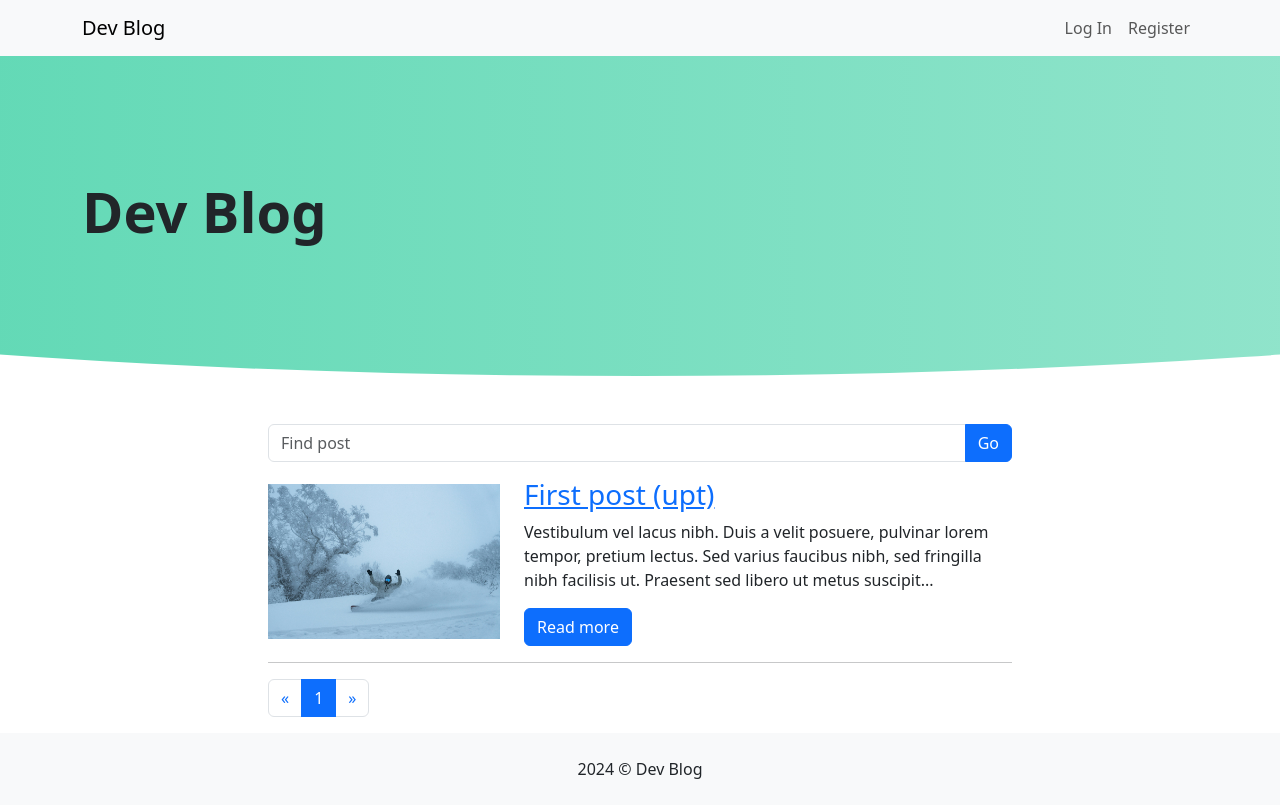
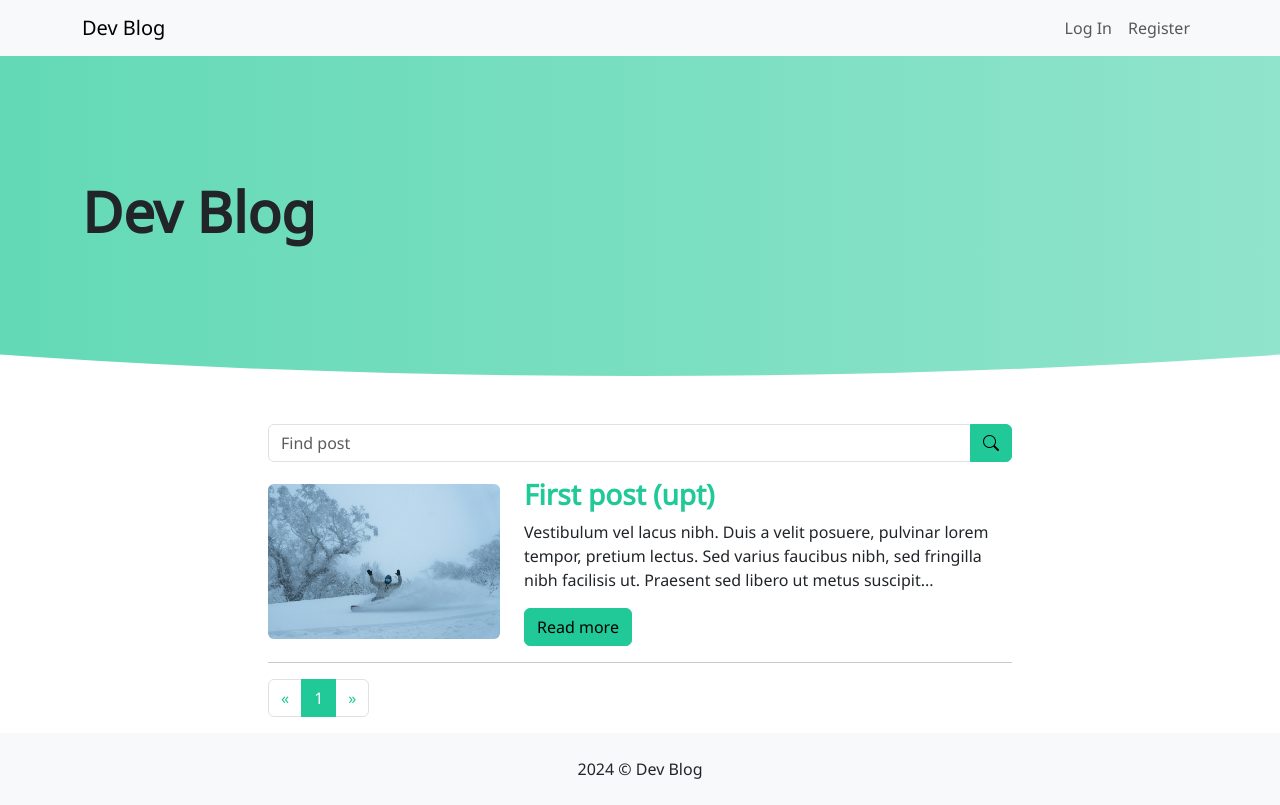
Before and after one commit to ImGoncharovAnton/py-flask-blog, a Flask app: page / in a window 1280 px wide. Run offline with Flask 3, Linux system fonts and the light colour scheme; data comes from the database, SQL or seed files in the repository; both versions use the stored data as it was after the commit; style sheets or scripts are compiled from the project's sources.

Commit message:
add bootstrap and bootstrap-icons in project with generated css file, change some styles, add edited and scheduled badges for posts

```diff
--- a/app/blog/views.py
+++ b/app/blog/views.py
@@ -56,7 +56,7 @@ def posts():
     ORDER BY id DESC LIMIT %s OFFSET %s""" % (paginate['per_page'], paginate['offset'])
 
     posts_list = db.execute(query).fetchall()
-    return render_template('index.html', posts=posts_list, paginate=paginate)
+    return render_template('index.html', posts=posts_list, paginate=paginate, now=datetime.now().date())
 
 
 @bp.route('/create', methods=['GET', 'POST'])
--- a/app/static/app.css
+++ b/app/static/app.css
@@ -1,3 +1,9 @@
+@import url('https://fonts.googleapis.com/css2?family=Noto+Sans:ital,wght@300,400,700;300,400,700&display=swap');
+
+body {
+    font-family: 'Noto Sans', 'Lucida Sans', 'Lucida Sans Regular', 'Lucida Sans Grande', 'Lucida Sans Unicode', Geneva, Verdana, sans-serif;
+}
+
 .header {
     height: 40vh;
     position: relative;
--- a/app/templates/index.html
+++ b/app/templates/index.html
@@ -6,7 +6,7 @@
         <form action="" method="get">
             <div class="input-group mb-3">
                 <input type="text" name="q" id="q" class="form-control" placeholder="Find post" value="{{ request.args.q }}">
-                <button class="btn btn-primary" type="submit">Go</button>
+                <button class="btn btn-primary" type="submit"><i class="bi bi-search"></i></button>
             </div>
         </form>
     </div>
@@ -14,18 +14,26 @@
         {% for post in posts %}
         <div class="row align-items-center">
             <div class="col-md-4">
-                <img src="{{ url_for('uploads', filename=post.image) }}" alt="" class="img-fluid">
+                <img src="{{ url_for('uploads', filename=post.image) }}" alt="" class="img-fluid rounded">
             </div>
             <div class="col-md-8">
-                <h3><a href="{{ url_for('blog.post_detail', slug=post.slug) }}">{{ post.title }}</a>
+                <h3>
+                    <a href="{{ url_for('blog.post_detail', slug=post.slug) }}" class="text-decoration-none fw-bold">{{ post.title }}</a>
                 </h3>
+                {% if not post.publish %}
+                    <div class="badge text-danger border border-danger border-2"><i class="bi bi-pen me-1"></i>Draft</div>
+                {% else %}
+                    {% if post.publish > now %}
+                        <div class="badge text-dark border border-dark border-2"><i class="bi bi-clock me-1"></i>Schedule</div>
+                    {% endif %}
+                {% endif %}
                 <p>{{ post.body|truncate }}</p>
                 <a href="{{ url_for('blog.post_detail', slug=post.slug) }}" class="btn btn-primary">Read more</a>
             </div>
         </div>
             <hr>
         {% endfor %}
-        <nav aria-label="Page navigation example">
+        <nav aria-label="Page navigation">
           <ul class="pagination">
             <li class="page-item">
               <a class="page-link" href="{{ request.path }}?page={{ paginate.prev_page }}{% if request.args.q %}&q={{ request.args.q }}{% endif %}" aria-label="Previous">
@@ -43,19 +51,5 @@
           </ul>
         </nav>
     </div>
-
-{#<nav aria-label="Page navigation example">#}
-{#  <ul class="pagination justify-content-center">#}
-{#    <li class="page-item disabled">#}
-{#      <a class="page-link">Previous</a>#}
-{#    </li>#}
-{#    <li class="page-item"><a class="page-link" href="#">1</a></li>#}
-{#    <li class="page-item"><a class="page-link" href="#">2</a></li>#}
-{#    <li class="page-item"><a class="page-link" href="#">3</a></li>#}
-{#    <li class="page-item">#}
-{#      <a class="page-link" href="#">Next</a>#}
-{#    </li>#}
-{#  </ul>#}
-{#</nav>#}
 </div>
 {% endblock content %}
--- a/app/templates/layout.html
+++ b/app/templates/layout.html
@@ -6,7 +6,7 @@
           content="width=device-width, user-scalable=no, initial-scale=1.0, maximum-scale=1.0, minimum-scale=1.0">
     <meta http-equiv="X-UA-Compatible" content="ie=edge">
     <title>Flask blog</title>
-    <link href="https://cdn.jsdelivr.net/npm/bootstrap@5.3.3/dist/css/bootstrap.min.css" rel="stylesheet" integrity="sha384-QWTKZyjpPEjISv5WaRU9OFeRpok6YctnYmDr5pNlyT2bRjXh0JMhjY6hW+ALEwIH" crossorigin="anonymous">
+    <link rel="stylesheet" href="{{ url_for('static', filename='index.css') }}">
     <link rel="stylesheet" href="{{ url_for('static', filename='app.css') }}">
 </head>
 <body>
@@ -24,11 +24,11 @@
               </li>
                 {% if post and g.user['is_admin'] %}
                     <li class="nav-item">
-                      <a class="nav-link btn btn-warning" href="{{ url_for('blog.post_update', slug=post.slug) }}">Edit Post</a>
+                      <a class="btn btn-warning" href="{{ url_for('blog.post_update', slug=post.slug) }}">Edit Post</a>
                     </li>
                 {% elif g.user['is_admin'] %}
                     <li class="nav-item">
-                      <a class="nav-link btn btn-primary" href="{{ url_for('blog.post_create') }}">Create Post</a>
+                      <a class="btn btn-primary" href="{{ url_for('blog.post_create') }}">Create Post</a>
                     </li>
                 {% endif %}
               {% else %}
--- /dev/null
+++ b/sass/_custom-variables.scss
@@ -0,0 +1 @@
+$primary: #20c997
--- /dev/null
+++ b/sass/index.scss
@@ -0,0 +1,48 @@
+// Custom.scss
+// Option B: Include parts of Bootstrap
+
+// 1. Include functions first (so you can manipulate colors, SVGs, calc, etc)
+@import "./node_modules/bootstrap/scss/functions";
+
+// 2. Include any default variable overrides here
+@import "custom-variables";
+
+// 3. Include remainder of required Bootstrap stylesheets (including any separate color mode stylesheets)
+@import "./node_modules/bootstrap/scss/variables";
+
+// 4. Include any default map overrides here
+
+// 5. Include remainder of required parts
+@import "./node_modules/bootstrap/scss/maps";
+@import "./node_modules/bootstrap/scss/mixins";
+@import "./node_modules/bootstrap/scss/root";
+
+// 6. Optionally include any other parts as needed
+@import "./node_modules/bootstrap/scss/utilities";
+@import "./node_modules/bootstrap/scss/reboot";
+@import "./node_modules/bootstrap/scss/type";
+@import "./node_modules/bootstrap/scss/images";
+@import "./node_modules/bootstrap/scss/containers";
+@import "./node_modules/bootstrap/scss/grid";
+@import "./node_modules/bootstrap/scss/helpers";
+@import "./node_modules/bootstrap/scss/alert";
+@import "./node_modules/bootstrap/scss/badge";
+@import "./node_modules/bootstrap/scss/buttons";
+@import "./node_modules/bootstrap/scss/close";
+@import "./node_modules/bootstrap/scss/forms";
+@import "./node_modules/bootstrap/scss/modal";
+@import "./node_modules/bootstrap/scss/nav";
+@import "./node_modules/bootstrap/scss/navbar";
+@import "./node_modules/bootstrap/scss/pagination";
+@import "./node_modules/bootstrap/scss/breadcrumb";
+
+
+// 7. Optionally include utilities API last to generate classes based on the Sass map in `_utilities.scss`
+@import "./node_modules/bootstrap/scss/utilities/api";
+
+@import "./node_modules/bootstrap-icons/font/bootstrap-icons";
+
+// 8. Add additional custom code here
+$theme-colors: (
+  'primary': $primary
+)
```
Also changed, not shown: sass/package.json (added, +18 -0 lines), app/static/fonts/bootstrap-icons.woff (added), app/static/fonts/bootstrap-icons.woff2 (added), db.sqlite3, sass/package-lock.json (added).
